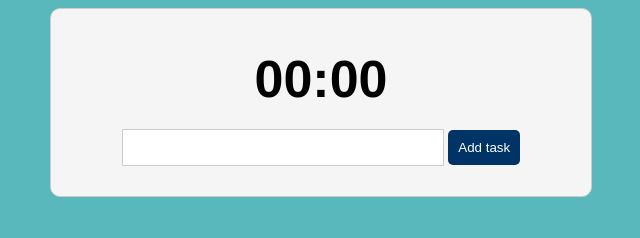
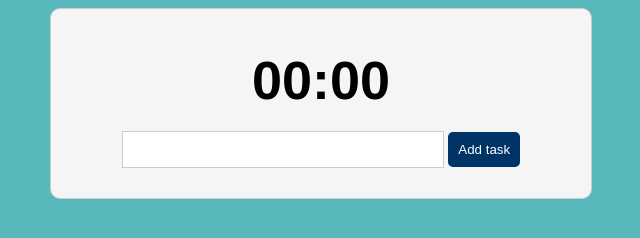
Before and after one commit to Leonard-McCook/Pomodoro, a plain HTML site: page index.html in a window 1280 px wide. Shown: the full height of the page, 319-959 px from the left. Drawn offline with Linux system fonts and the light colour scheme.

Commit message:
Change font size

```diff
--- a/styles.css
+++ b/styles.css
@@ -18,7 +18,7 @@ body {
 }
 
 #time #value {
-  font-size: 52px;
+  font-size: 54px;
   font-weight: bolder;
 }
 
```
